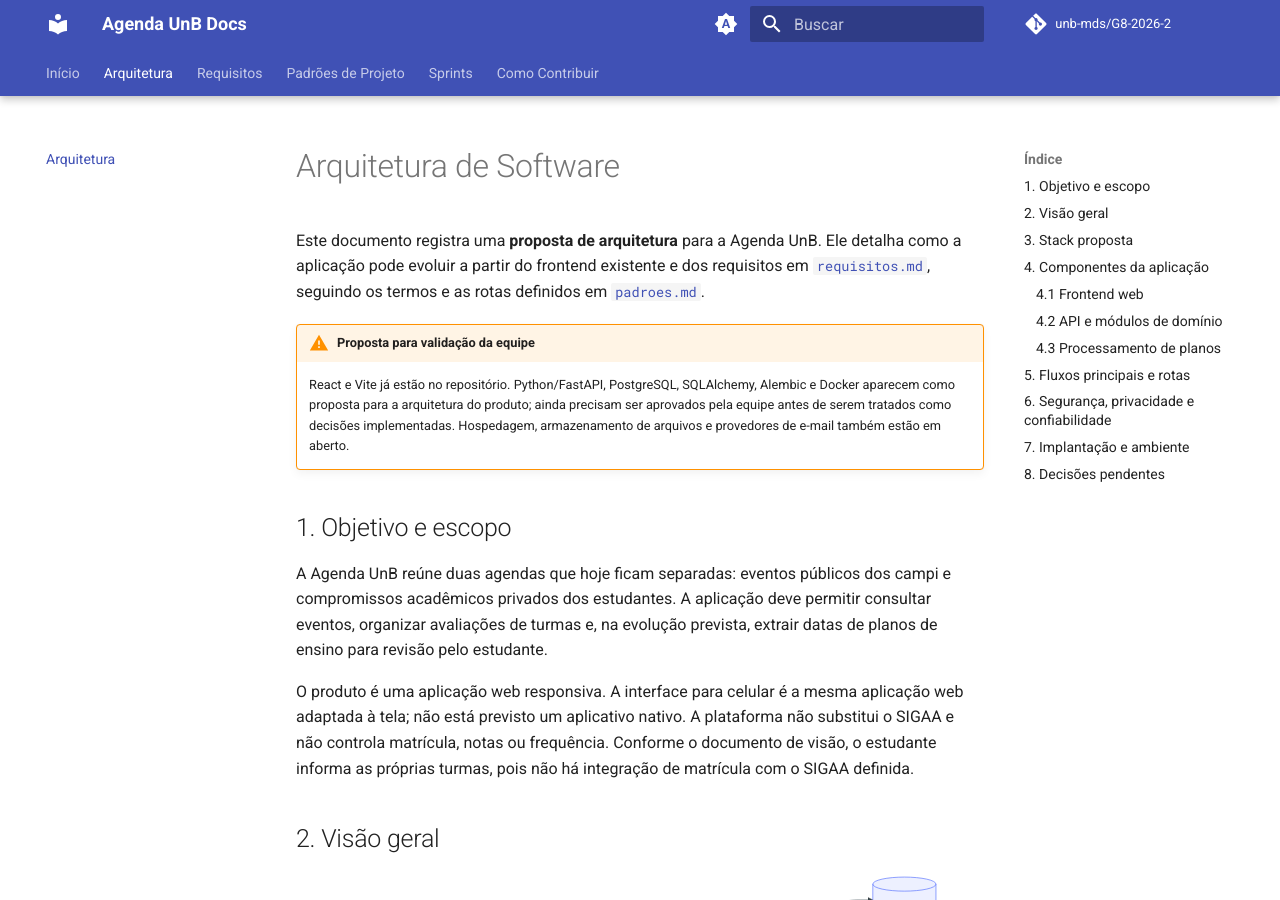
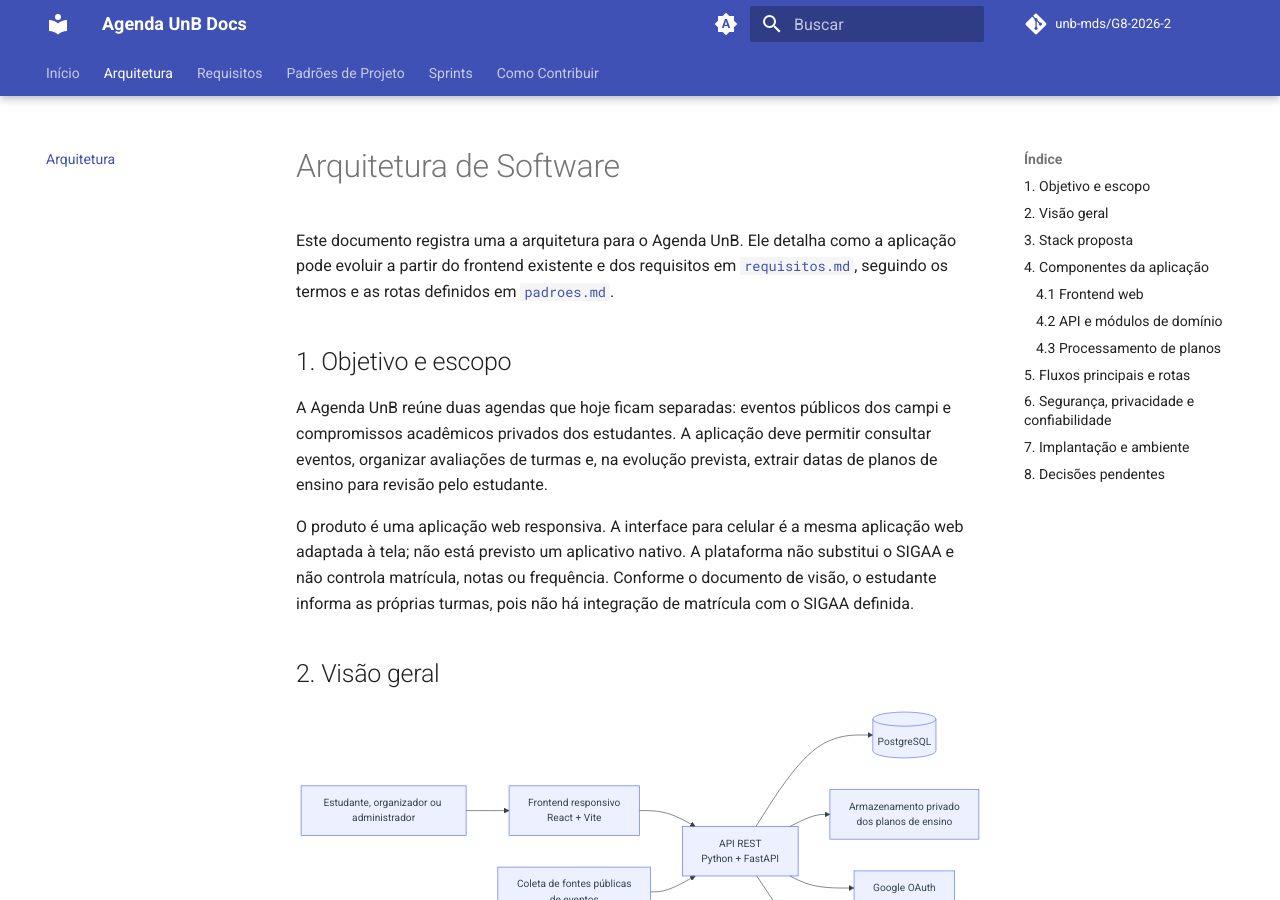
Before and after one commit to unb-mds/2026-2-AgendaUnB, an MkDocs documentation site: the page built from docs/Architecture.md, in a window 1280 px wide and 900 px high. Built offline with MkDocs 1.6.1 and Material for MkDocs 9.7.7, drawn with Linux system fonts in a browser that asks for light colours; comment, search, counter and statistics services are not loaded.

Commit message:
docs: arquitetura consolidada

```diff
--- a/docs/Architecture.md
+++ b/docs/Architecture.md
@@ -1,9 +1,6 @@
 # Arquitetura de Software
 
-Este documento registra uma **proposta de arquitetura** para a Agenda UnB. Ele detalha como a aplicação pode evoluir a partir do frontend existente e dos requisitos em [`requisitos.md`](requisitos.md), seguindo os termos e as rotas definidos em [`padroes.md`](padroes.md).
-
-!!! warning "Proposta para validação da equipe"
-    React e Vite já estão no repositório. Python/FastAPI, PostgreSQL, SQLAlchemy, Alembic e Docker aparecem como proposta para a arquitetura do produto; ainda precisam ser aprovados pela equipe antes de serem tratados como decisões implementadas. Hospedagem, armazenamento de arquivos e provedores de e-mail também estão em aberto.
+Este documento registra uma a arquitetura para o Agenda UnB. Ele detalha como a aplicação pode evoluir a partir do frontend existente e dos requisitos em [`requisitos.md`](requisitos.md), seguindo os termos e as rotas definidos em [`padroes.md`](padroes.md).
 
 ## 1. Objetivo e escopo
 
```
